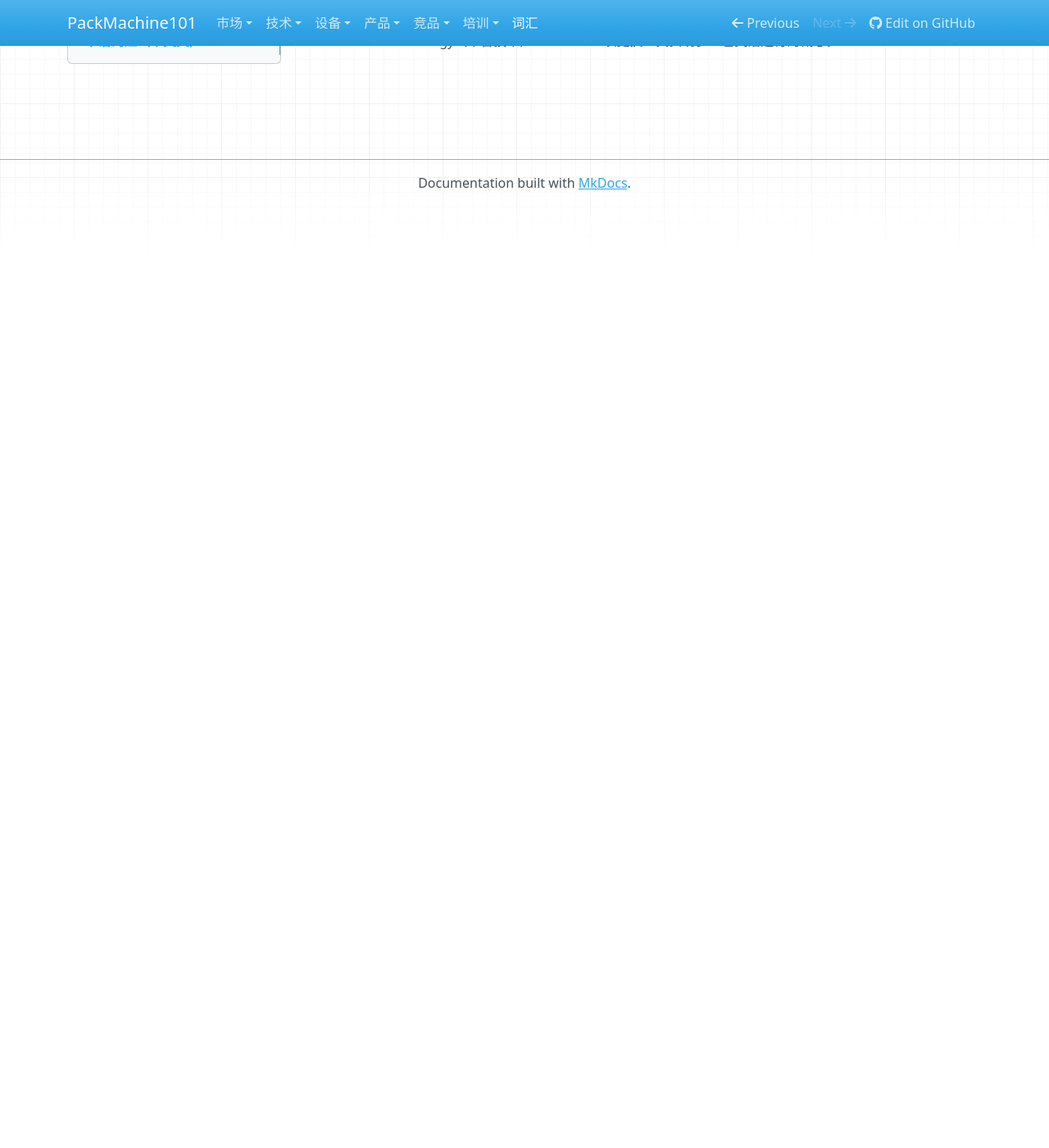
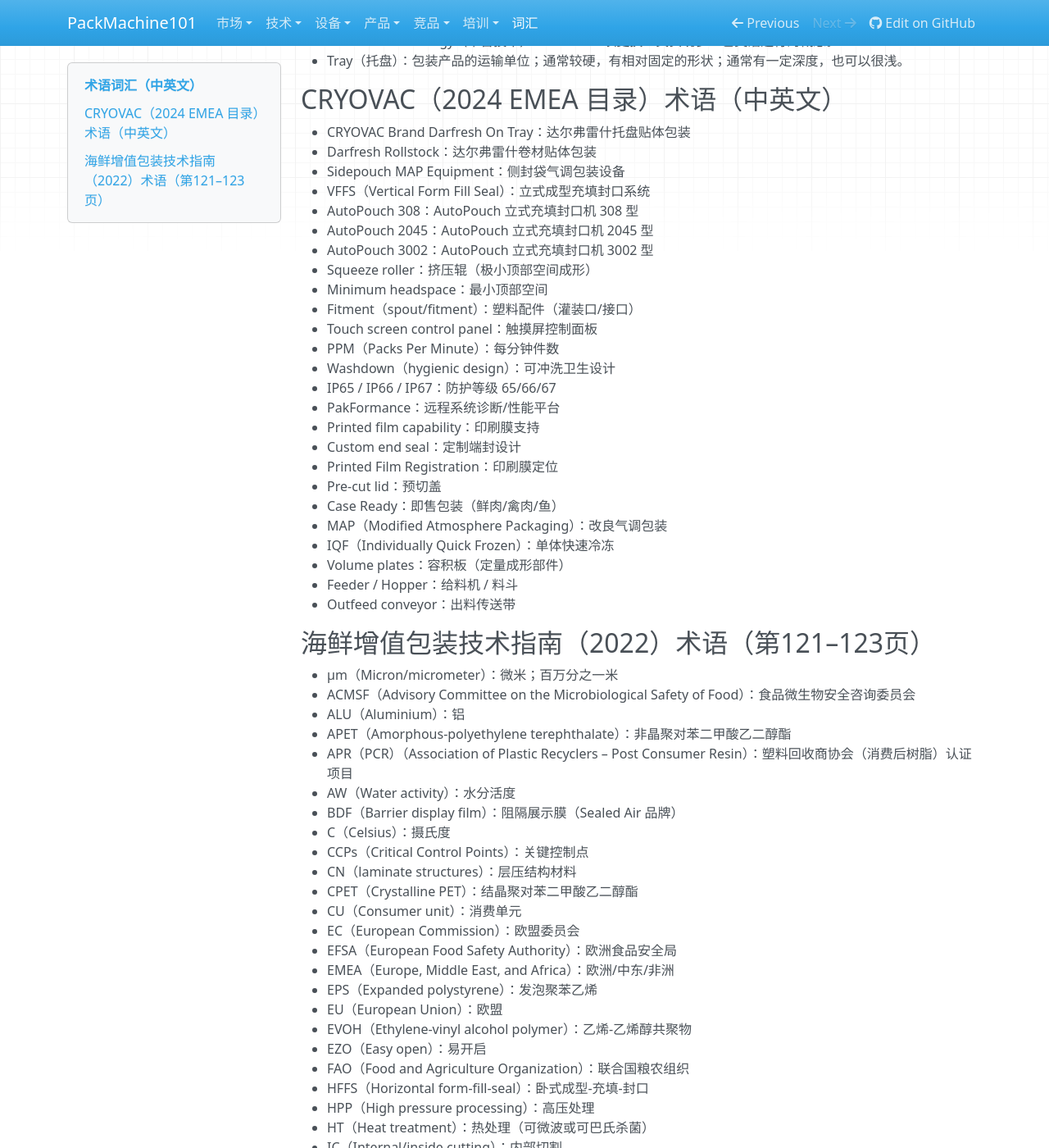
Before and after one commit to John-Qu/FPM101, an MkDocs documentation site: the page built from docs/glossary/terms.md, in a window 1280 px wide and 1400 px high, scrolled down 312 px. Shown: the whole window at 82% size. Built offline with MkDocs 1.6.1, drawn with Linux system fonts in a browser that asks for light colours; nearby versions of some CDN libraries; before the commit the page ends 900 px from its top, so only the background shows below that; some of the changed text lies outside the part shown.

Commit message:
加入两份中英对照pdf中的术语。

```diff
--- a/docs/glossary/terms.md
+++ b/docs/glossary/terms.md
@@ -10,3 +10,89 @@
 - OEE（综合设备效率）：开动率×性能×质量的整线效率指标。
 - MTC（Tray Carrier）：MULTIVAC载具系统，适配特殊托盘的传输。
 - Platform Technology（平台技术）：G.Mondini以更换工具实现多工艺灵活运行的概念。
+- Tray（托盘）：包装产品的运输单位；通常较硬，有相对固定的形状；通常有一定深度，也可以很浅。
+
+## CRYOVAC（2024 EMEA 目录）术语（中英文）
+
+- CRYOVAC Brand Darfresh On Tray：达尔弗雷什托盘贴体包装
+- Darfresh Rollstock：达尔弗雷什卷材贴体包装
+- Sidepouch MAP Equipment：侧封袋气调包装设备
+- VFFS（Vertical Form Fill Seal）：立式成型充填封口系统
+- AutoPouch 308：AutoPouch 立式充填封口机 308 型
+- AutoPouch 2045：AutoPouch 立式充填封口机 2045 型
+- AutoPouch 3002：AutoPouch 立式充填封口机 3002 型
+- Squeeze roller：挤压辊（极小顶部空间成形）
+- Minimum headspace：最小顶部空间
+- Fitment（spout/fitment）：塑料配件（灌装口/接口）
+- Touch screen control panel：触摸屏控制面板
+- PPM（Packs Per Minute）：每分钟件数
+- Washdown（hygienic design）：可冲洗卫生设计
+- IP65 / IP66 / IP67：防护等级 65/66/67
+- PakFormance：远程系统诊断/性能平台
+- Printed film capability：印刷膜支持
+- Custom end seal：定制端封设计
+- Printed Film Registration：印刷膜定位
+- Pre-cut lid：预切盖
+- Case Ready：即售包装（鲜肉/禽肉/鱼）
+- MAP（Modified Atmosphere Packaging）：改良气调包装
+- IQF（Individually Quick Frozen）：单体快速冷冻
+- Volume plates：容积板（定量成形部件）
+- Feeder / Hopper：给料机 / 料斗
+- Outfeed conveyor：出料传送带
+
+## 海鲜增值包装技术指南（2022）术语（第121–123页）
+
+- µm（Micron/micrometer）：微米；百万分之一米
+- ACMSF（Advisory Committee on the Microbiological Safety of Food）：食品微生物安全咨询委员会
+- ALU（Aluminium）：铝
+- APET（Amorphous‑polyethylene terephthalate）：非晶聚对苯二甲酸乙二醇酯
+- APR（PCR）（Association of Plastic Recyclers – Post Consumer Resin）：塑料回收商协会（消费后树脂）认证项目
+- AW（Water activity）：水分活度
+- BDF（Barrier display film）：阻隔展示膜（Sealed Air 品牌）
+- C（Celsius）：摄氏度
+- CCPs（Critical Control Points）：关键控制点
+- CN（laminate structures）：层压结构材料
+- CPET（Crystalline PET）：结晶聚对苯二甲酸乙二醇酯
+- CU（Consumer unit）：消费单元
+- EC（European Commission）：欧盟委员会
+- EFSA（European Food Safety Authority）：欧洲食品安全局
+- EMEA（Europe, Middle East, and Africa）：欧洲/中东/非洲
+- EPS（Expanded polystyrene）：发泡聚苯乙烯
+- EU（European Union）：欧盟
+- EVOH（Ethylene‑vinyl alcohol polymer）：乙烯‑乙烯醇共聚物
+- EZO（Easy open）：易开启
+- FAO（Food and Agriculture Organization）：联合国粮农组织
+- HFFS（Horizontal form‑fill‑seal）：卧式成型‑充填‑封口
+- HPP（High pressure processing）：高压处理
+- HT（Heat treatment）：热处理（可微波或可巴氏杀菌）
+- IC（Internal/inside cutting）：内部切割
+- IU（Industrial unit）：工业单元
+- KPI（Key performance indicator）：关键绩效指标
+- LCA（Life cycle assessment）：生命周期评估
+- LDPE（Low‑density polyethylene）：低密度聚乙烯
+- MAP（Modified atmosphere packaging）：气调包装
+- MW（Microwave）：微波炉
+- NPD（New product development）：新产品开发
+- OC（External/outside cutting）：外切
+- ODA（Cryovac OptiDure bags）：Cryovac® 品牌 OptiDure™ 袋
+- OSF（Ovenable shrink films）：可烘烤收缩膜
+- PA（Polyamide）：聚酰胺
+- PC（Industrial panel control）：工业面板控制
+- PCR（Post consumer recycled）：消费后回收
+- PE（Polyethylene）：聚乙烯
+- PET（Polyester）：聚酯
+- POS（Point of sale）：销售点
+- PP（Polypropylene）：聚丙烯
+- QR（Quick response code）：快速响应码（二位条码）
+- R&D（Research and development）：研究与开发
+- RIC（Resin identification codes）：树脂识别代码
+- rPET（Recycled polyester）：再生聚酯
+- SDG（UN’s Sustainable Development Goals）：联合国可持续发展目标
+- SKIN（Skin packaging）：贴体包装
+- THF（Thermoformed）：热成型
+- TMA（Trimethylamine）：三甲胺
+- TOPACO（To Pack Cost）：包装成本
+- USD（United States dollar）：美元
+- VFFS（Vertical form‑fill‑seal）：立式成型‑充填‑封口
+- VP（Vacuum packed）：真空包装
+- VR/VS（Vacuum bag equipment models）：真空袋设备型号
```
